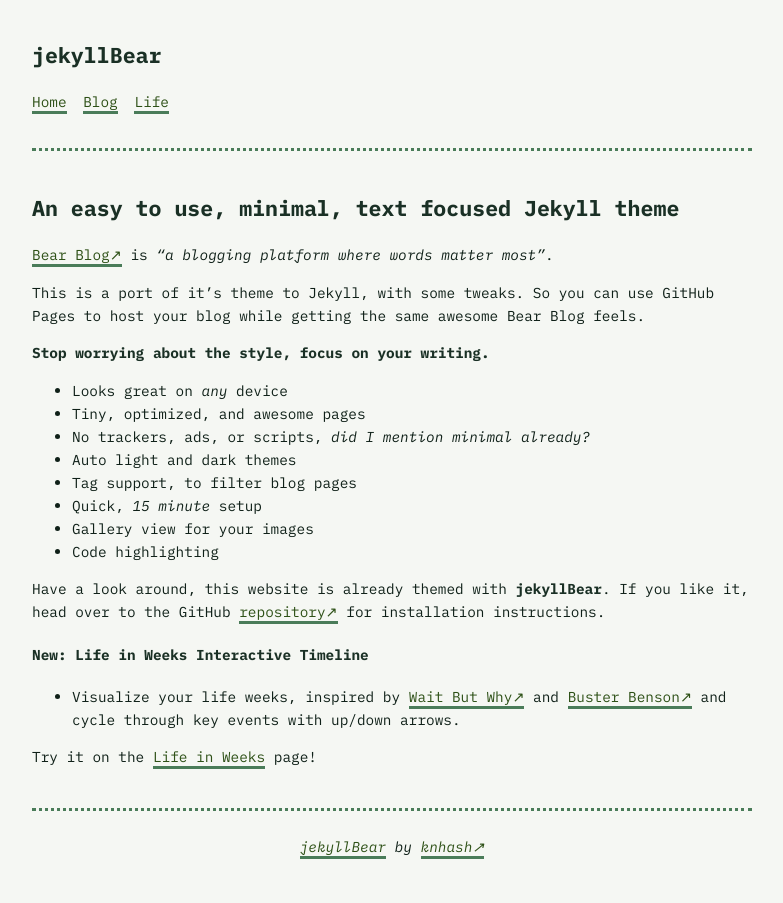
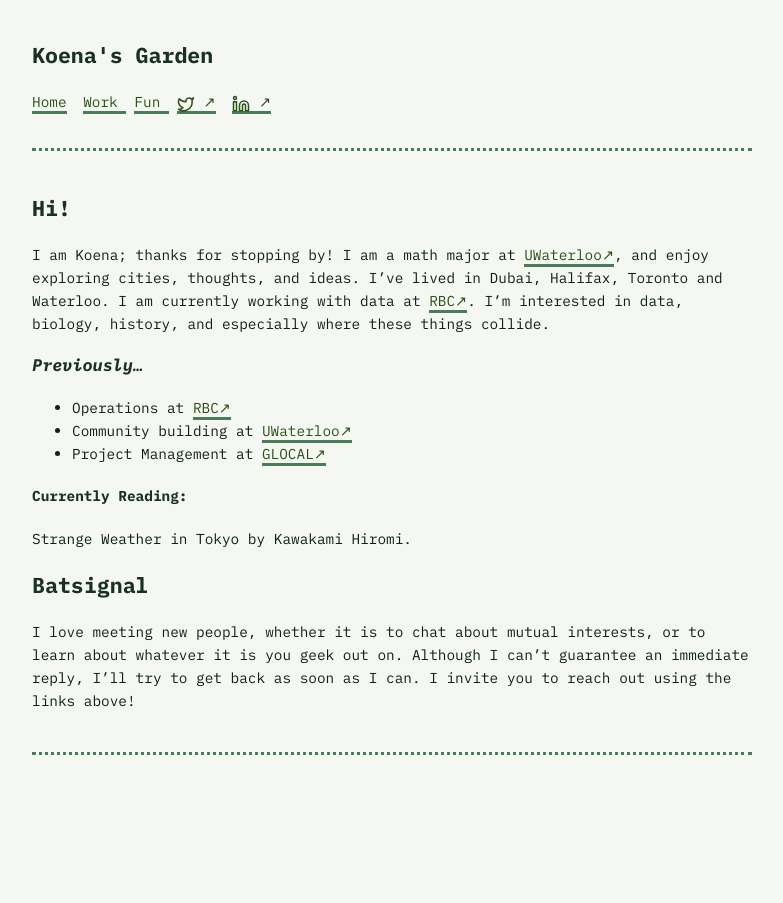
Before and after one commit to koenamk/koenamj, a Jekyll site: the page built from index.md, in a window 1280 px wide. Shown: the whole page, without its empty margins (248-1031 px from the left). Built offline with Jekyll 4.4.1, drawn with Linux system fonts in a browser that asks for light colours.

Commit message:
inital commit

```diff
--- a/_config.yml
+++ b/_config.yml
@@ -1,8 +1,8 @@
 ###########
 # site.title
 
-title: jekyllBear
-description: a minimal, text focused blog theme
+title: Koena's Garden
+description: a garden of thoughts, ideas, and musings.
 # baseurl: "/jekyllBear" # the subpath of your site, e.g. /blog/
 url: "https://knhash.in/jekyllBear" # the base hostname & protocol for your site
 # host: 0.0.0.0
@@ -46,7 +46,7 @@ defaults:
 
 # baseurl: ""
 permalink: /blog/:slug
-timezone: America/New_York
+timezone: America/Toronto
 future: false
 
 exclude:
@@ -55,12 +55,16 @@ exclude:
 
 exclude: [vendor]
 
-Blog: /blog
-Life: /life
+# Blog: /blog
+# Life: /life
 
 # Add general links to site pages here
 links:
   # Resume: /assets/resume.pdf
+  Work: /work/
+  Fun: /fun/
+  Twitter: https://x.com/koenamukherjee_
+  LinkedIn: https://www.linkedin.com/in/koenam/
 
 
 # Add links for more focus here
--- a/_includes/footer.html
+++ b/_includes/footer.html
@@ -11,5 +11,4 @@
             <li><a href="https://canisee.xyz" title="Confirm your vision functionality">[Can I See]</a></li>
         </ul>
     </nav> -->
-    <i><a href="https://knhash.in/jekyllBear" title="the art">jekyllBear</a> by <a href="https://knhash.in" title="the artist">knhash</a></i>
 </footer>
--- a/_includes/header.html
+++ b/_includes/header.html
@@ -6,11 +6,19 @@
     <nav>
         <p>
             <a href="{{ site.url }}">Home</a>
-            <a href="{{ site.url }}{{ site.Blog }}">Blog</a>
-            <a href="{{ site.url }}{{ site.Life }}">Life</a>
+            <!--- <a href="{{ site.url }}{{ site.Blog }}">Blog</a>
+            <a href="{{ site.url }}{{ site.Life }}">Life</a> --->
 
             {% for link in site.links %}
-                <a href="{{ site.url }}{{ link[1] }}">{{ link[0] }}</a>
+                <a href="{{ link[1] }}">
+                    {% if link[0] == "Twitter" %}
+                        <svg xmlns="http://www.w3.org/2000/svg" width="18" height="18" viewBox="0 0 24 24" fill="none" stroke="currentColor" stroke-width="2" stroke-linecap="round" stroke-linejoin="round" style="vertical-align: middle;"><path d="M22 4s-.7 2.1-2 3.4c1.6 10-9.4 17.3-18 11.6 2.2.1 4.4-.6 6-2C3 15.5.5 9.6 3 5c2.2 2.6 5.6 4.1 9 4-.9-4.2 4-6.6 7-3.8 1.1 0 3-1.2 3-1.2z"></path></svg>
+                    {% elsif link[0] == "LinkedIn" %}
+                        <svg xmlns="http://www.w3.org/2000/svg" width="18" height="18" viewBox="0 0 24 24" fill="none" stroke="currentColor" stroke-width="2" stroke-linecap="round" stroke-linejoin="round" style="vertical-align: middle;"><path d="M16 8a6 6 0 0 1 6 6v7h-4v-7a2 2 0 0 0-2-2 2 2 0 0 0-2 2v7h-4v-7a6 6 0 0 1 6-6z"></path><rect width="4" height="12" x="2" y="9"></rect><circle cx="4" cy="4" r="2"></circle></svg>
+                    {% else %}
+                        {{ link[0] }}
+                    {% endif %}
+                </a>
             {% endfor %}
 
             {% for link in site.special_links %}
--- a/index.md
+++ b/index.md
@@ -3,28 +3,21 @@ layout: default
 title: Hello
 ---
 
+## Hi!
+I am Koena; thanks for stopping by! I am a math major at [UWaterloo](https://uwaterloo.ca/), and enjoy exploring cities,
+thoughts, and ideas. I've lived in Dubai, Halifax, Toronto and Waterloo. I am currently working with
+data at [RBC](https://www.rbcinsurance.com/en-ca/about/). I'm interested in data, biology, history,
+and especially where these things collide.
 
-## An easy to use, minimal, text focused Jekyll theme
+### *Previously...*
+- Operations at [RBC](https://www.rbc.com/about-rbc.html)
+- Community building at [UWaterloo](https://uwaterloo.ca/students/campus-life/connection-collective)
+- Project Management at [GLOCAL](https://glocalfoundation.ca/)
 
-[Bear Blog](https://bearblog.dev/) is *"a blogging platform where words matter most"*.
+#### Currently Reading:
+Strange Weather in Tokyo by Kawakami Hiromi.
 
-This is a port of it's theme to Jekyll, with some tweaks. So you can use GitHub Pages to host your blog while getting the same awesome Bear Blog feels.
-
-**Stop worrying about the style, focus on your writing.**
-
-- Looks great on *any* device
-- Tiny, optimized, and awesome pages
-- No trackers, ads, or scripts, *did I mention minimal already?*
-- Auto light and dark themes
-- Tag support, to filter blog pages
-- Quick, *15 minute* setup
-- Gallery view for your images
-- Code highlighting
-
-Have a look around, this website is already themed with **jekyllBear**. If you like it, head over to the GitHub [repository](https://github.com/knhash/jekyllBear) for installation instructions.
-
-#### New: Life in Weeks Interactive Timeline
-
-- Visualize your life weeks, inspired by [Wait But Why](https://waitbutwhy.com/2014/05/life-weeks.html) and [Buster Benson](https://busterbenson.com/life-in-weeks/) and cycle through key events with up/down arrows.
-
-Try it on the [Life in Weeks](https://knhash.in/jekyllBear/life) page!
+## Batsignal
+I love meeting new people, whether it is to chat about mutual interests, or to learn about whatever it is
+you geek out on. Although  I can't guarantee an immediate reply, I'll try to get back as soon as I can. I invite
+you to reach out using the links above!
```
Also changed, not shown: fun.md (added, +177 -0 lines), work.md (added, +27 -0 lines), 1 other file.
